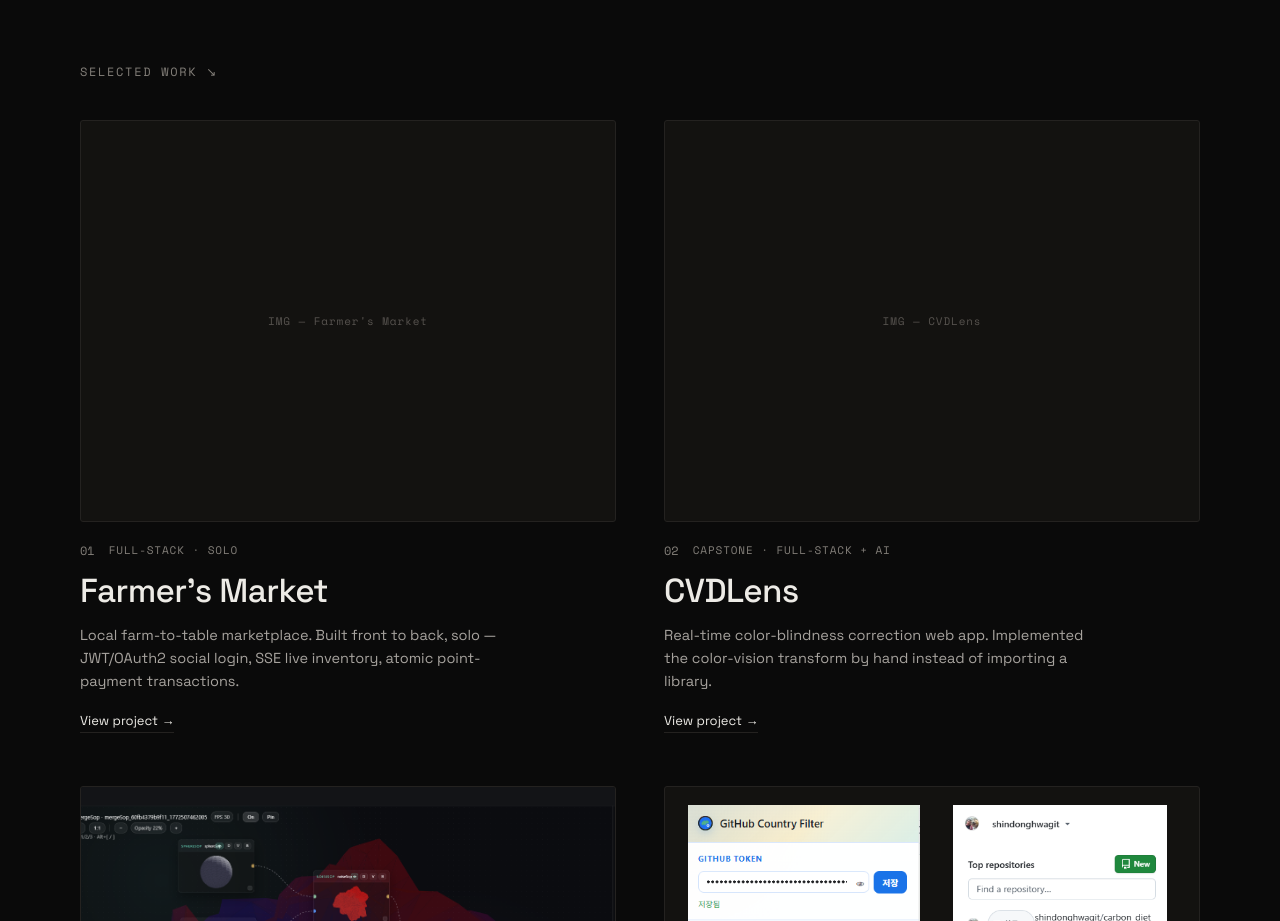
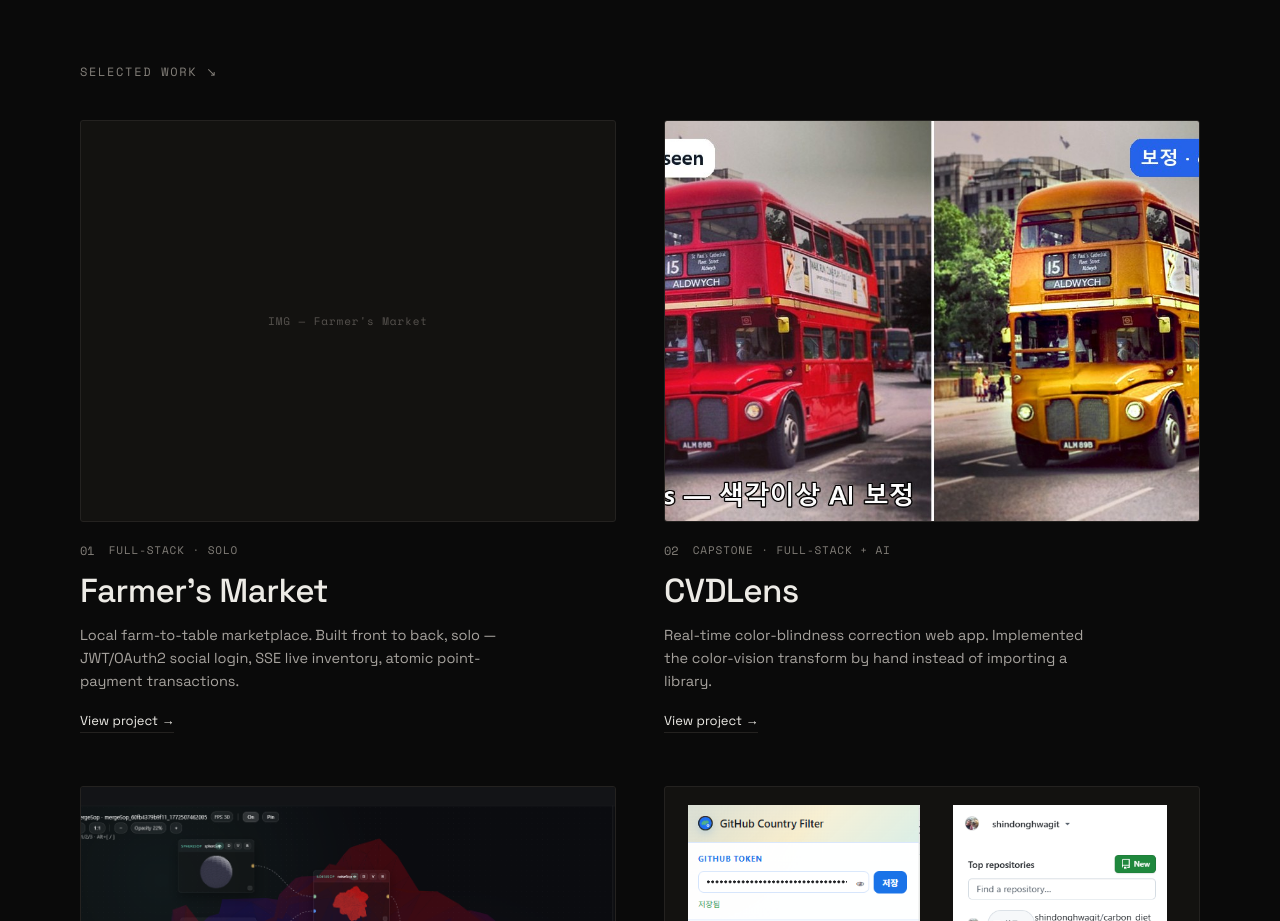
Before and after one commit to shindonghwagit/shindonghwa-portfolio, a React (Vite) app: page / in a window 1280 px wide. Shown: the part 1040-1961 px from the top of the page. Built offline with nearby package versions, Linux system fonts and the light colour scheme.

Commit message:
feat(work): add CVDLens cover image

```diff
--- a/src/data/projects.ts
+++ b/src/data/projects.ts
@@ -12,6 +12,7 @@ export const projects: Project[] = [
     title: 'CVDLens',
     kind: 'Capstone · Full-stack + AI',
     desc: 'Real-time color-blindness correction web app. Implemented the color-vision transform by hand instead of importing a library.',
+    imgs: ['/og_cover.jpg'],
   },
   {
     n: '03',
```
Also changed, not shown: public/og_cover.jpg (added).
